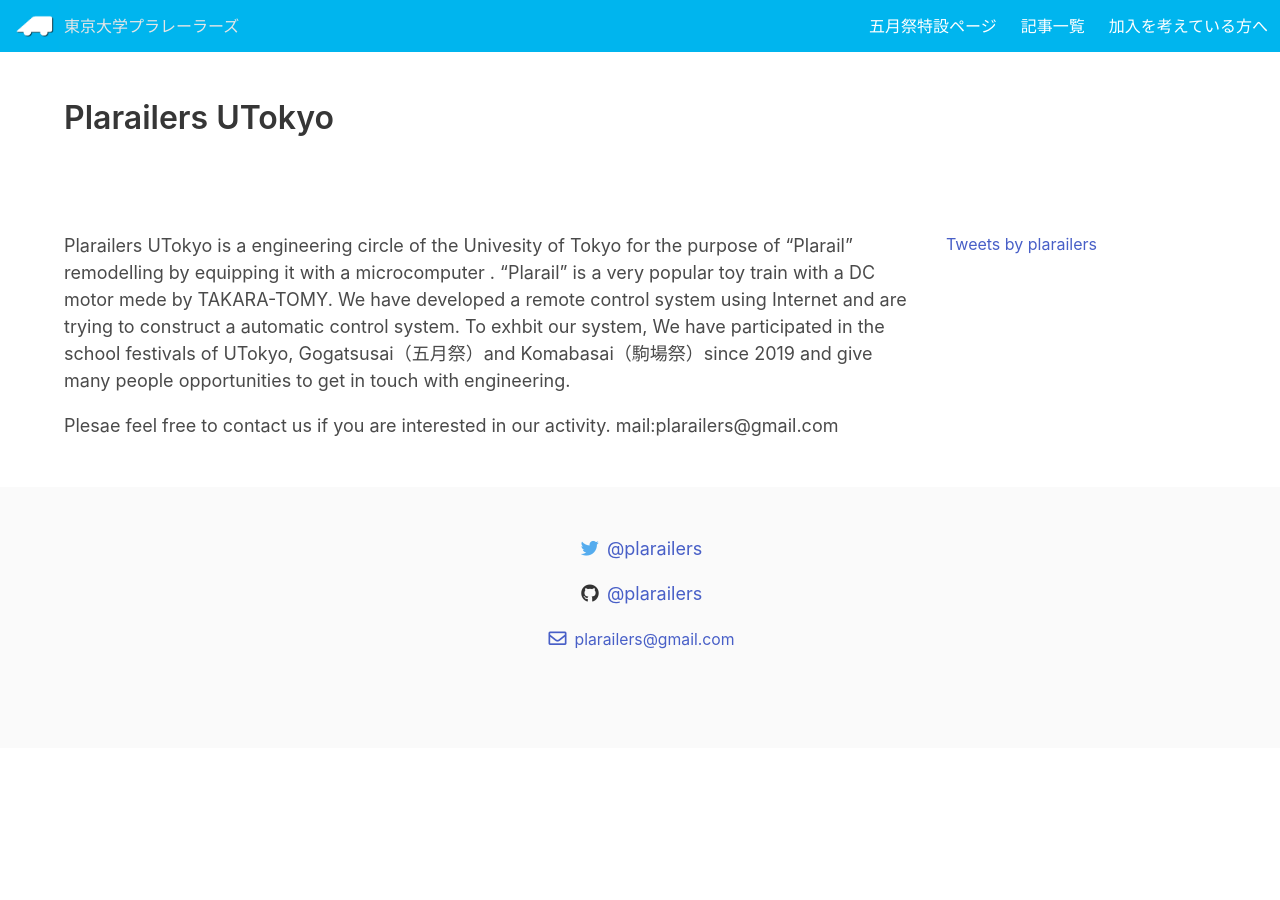
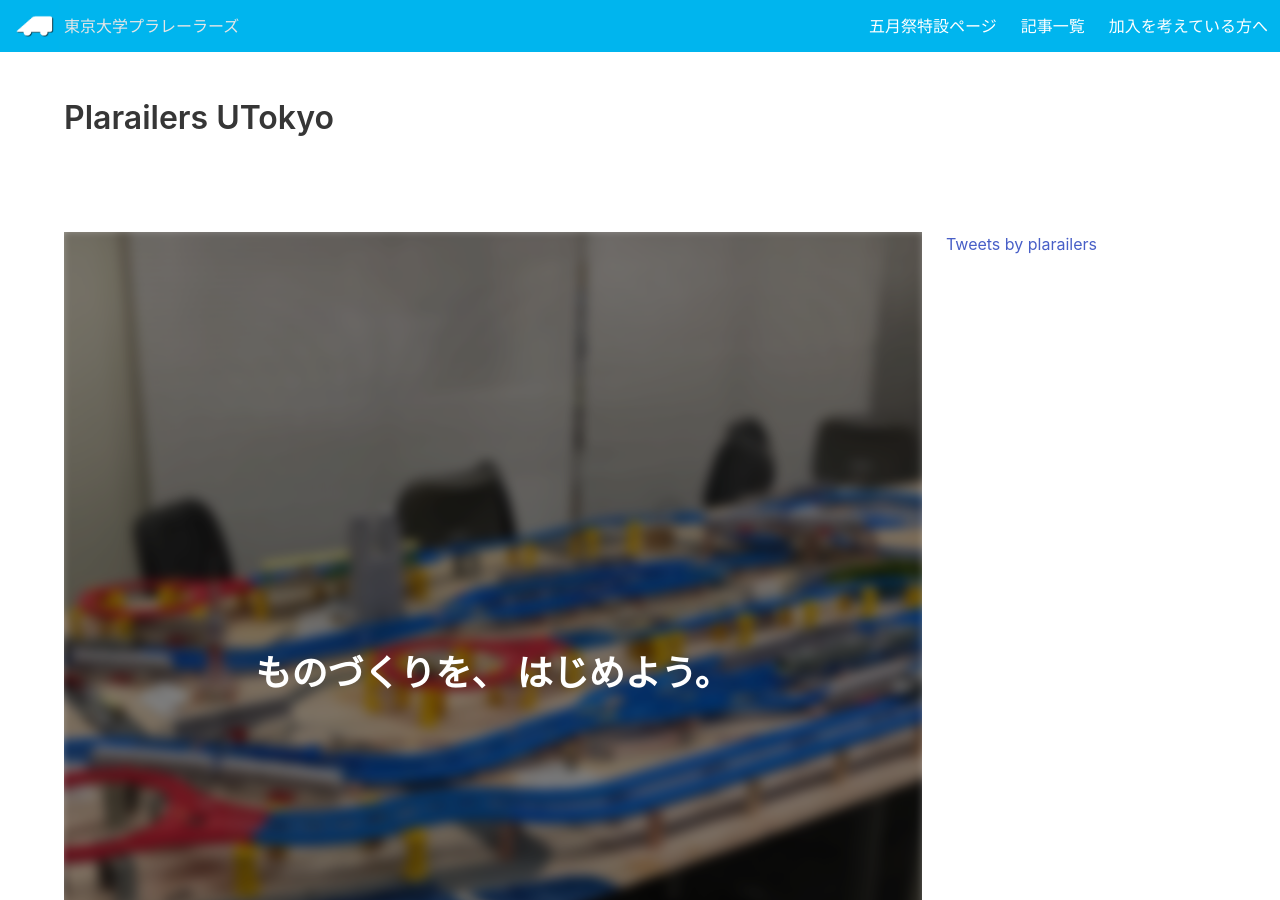
Before and after one commit to plarailers/plarailers.github.io, a Jekyll site: the page built from english/index.html, in a window 1280 px wide and 900 px high. Built offline with Jekyll 4.4.1, drawn with Linux system fonts in a browser that asks for light colours; nearby versions of some CDN libraries; comment, search, counter and statistics services are not loaded; some of the changed text lies outside the part shown.

Commit message:
Update index.html

```diff
--- a/english/index.html
+++ b/english/index.html
@@ -2,10 +2,20 @@
 layout: page
 title: Plarailers UTokyo
 ---
+<section class="hero is-fullheight p-hero">
+  <div class="hero-body">
+    <div class="container has-text-centered">
+      <h1 class="title has-text-white p-hero-title">
+        <span>&nbsp;ものづくりを、</span>
+        <span>はじめよう。&nbsp;</span>
+      </h1>
+    </div>
+  </div>
+</section>
 <p>
-Plarailers UTokyo is a engineering circle of the Univesity of Tokyo for the purpose of “Plarail”  remodelling by equipping it with a microcomputer .
+Plarailers UTokyo is a engineering circle of the Univesity of Tokyo for the purpose of “Plarail”  remodelling by equipping it with a microcomputer .<BR>
 “Plarail” is a very popular toy train with a DC motor mede by TAKARA-TOMY. We have developed a remote control system using Internet and are trying to construct a automatic control system.
-To exhbit our system, We have participated in the school festivals of UTokyo, Gogatsusai（五月祭）and Komabasai（駒場祭）since 2019 and give many people opportunities to get in touch with engineering.
+To exhbit our system, We have participated in the school festivals of UTokyo, <strong>Gogatsusai（五月祭）</strong>and <strong>Komabasai（駒場祭）</strong>since 2019 and give many people opportunities to get in touch with engineering.
 </p>
 <p>
 Plesae feel free to contact us if you are interested in our activity.
```
